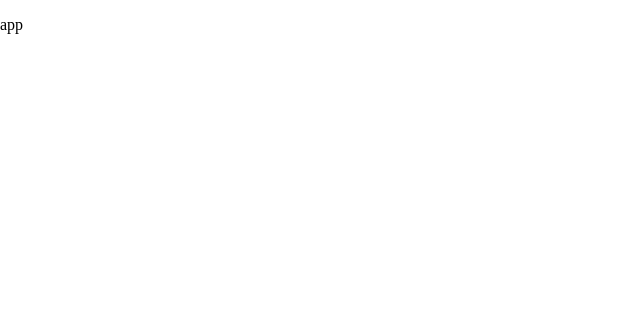
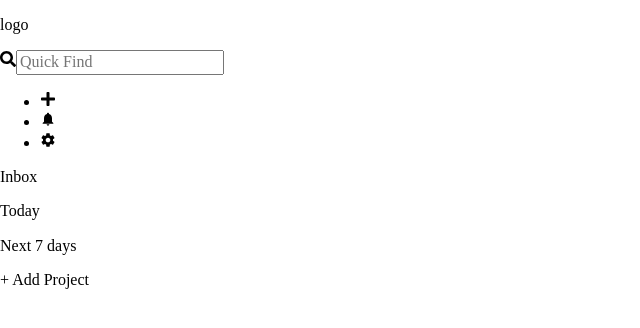
Before and after one commit to pumpkin-spice-19/FE, a React (Create React App) app: page / in a window 1280 px wide. Shown: the top 328 px of the page, without its empty margins (0-640 px from the left). Built offline with nearby package versions, Linux system fonts and the light colour scheme.

Commit message:
content added

```diff
--- a/src/App.js
+++ b/src/App.js
@@ -1,5 +1,12 @@
 import React from "react"
+import { Header } from "./components/layout/Header"
+import { Content } from "./components/layout/Content"
 
 export const App = () => {
-  return <p>app</p>
+  return (
+    <main>
+      <Header />
+      <Content />
+    </main>
+  )
 }
--- /dev/null
+++ b/src/components/layout/Content.js
@@ -0,0 +1,10 @@
+import React from "react"
+import { Sidebar } from "./Sidebar"
+
+export const Content = () => {
+  return (
+    <div>
+      <Sidebar />
+    </div>
+  )
+}
--- /dev/null
+++ b/src/components/layout/Header.js
@@ -0,0 +1,32 @@
+import React from "react"
+import { FaPizzaSlice, FaPlus, FaSearch } from "react-icons/fa"
+import { MdSettings, MdNotifications } from "react-icons/md"
+
+export const Header = () => {
+  return (
+    <header>
+      <nav>
+        <div>
+          <p>logo</p>
+        </div>
+
+        <div>
+          <FaSearch />
+          <input type="text" placeholder="Quick Find" />
+        </div>
+
+        <ul>
+          <li>
+            <FaPlus />
+          </li>
+          <li>
+            <MdNotifications />
+          </li>
+          <li>
+            <MdSettings />
+          </li>
+        </ul>
+      </nav>
+    </header>
+  )
+}
--- /dev/null
+++ b/src/components/layout/Sidebar.js
@@ -0,0 +1,12 @@
+import React from "react"
+
+export const Sidebar = () => {
+  return (
+    <div>
+      <p>Inbox </p>
+      <p>Today </p>
+      <p>Next 7 days </p>
+      <p>+ Add Project</p>
+    </div>
+  )
+}
```
Also changed, not shown: package.json (+0 -21 lines), 1 other file (tests, documents, lock files or other folders).
